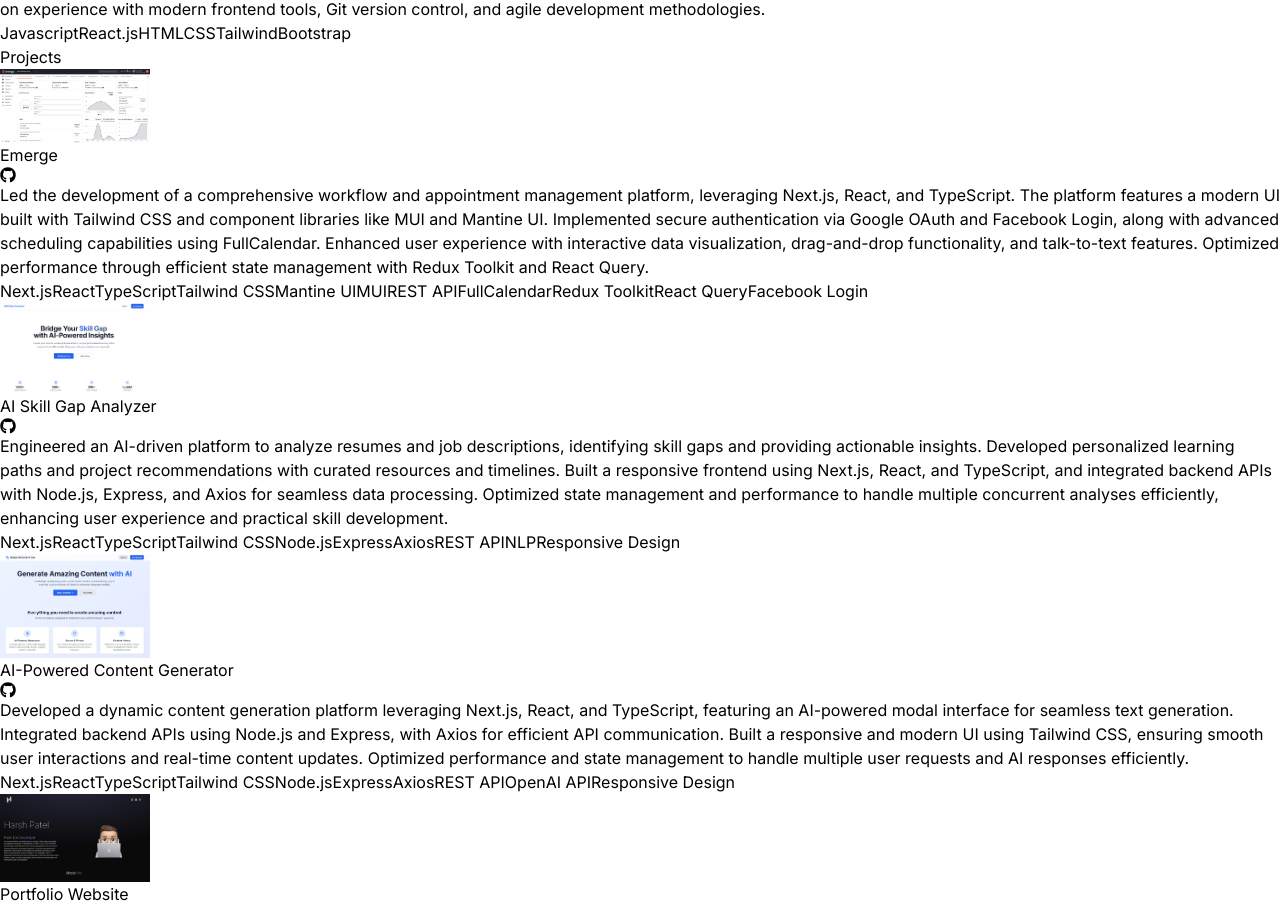
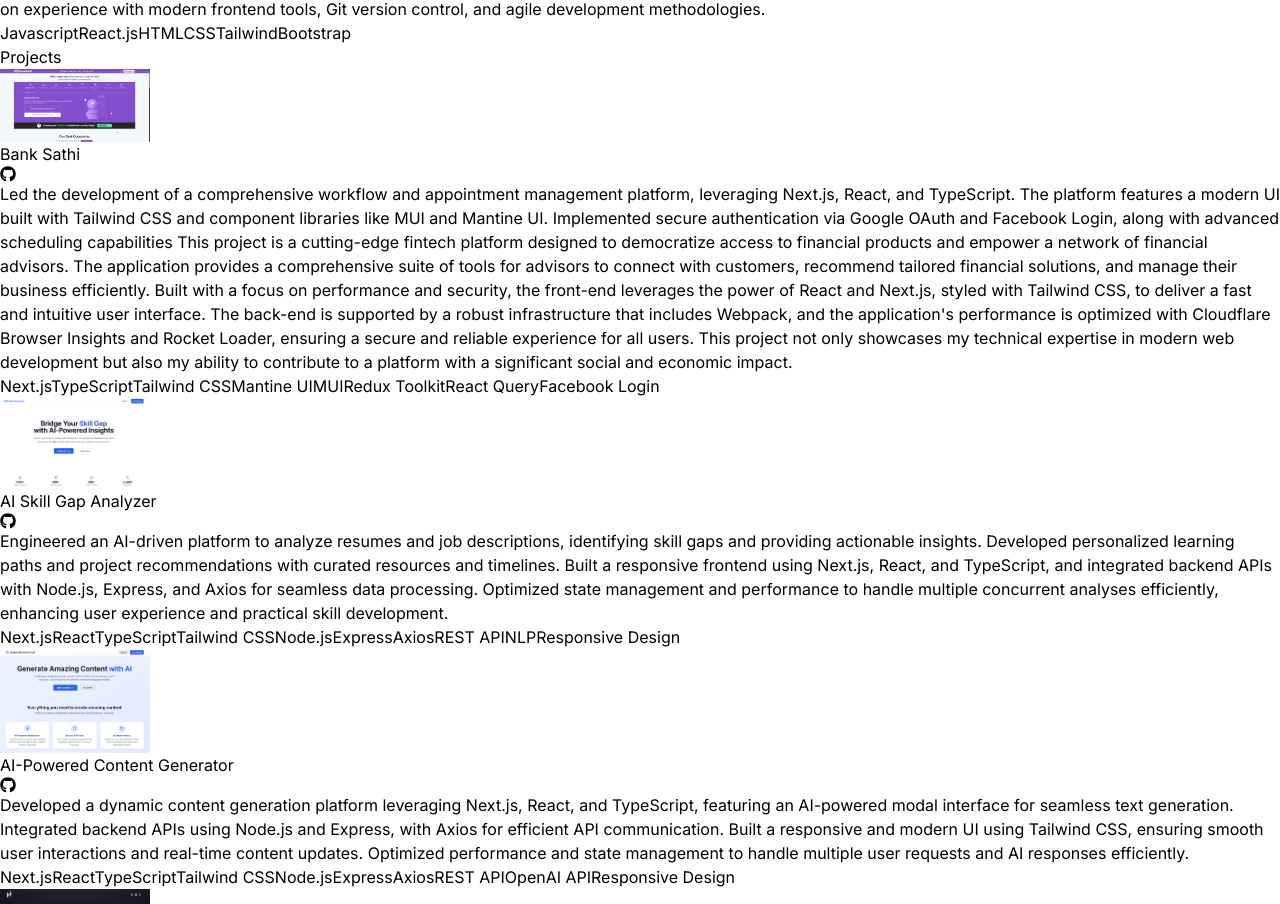
Before and after one commit to hapatel0105/Portfolio, a React (Vite) app: page / in a window 1280 px wide. Shown: the part 2771-3675 px from the top of the page. Built offline with nearby package versions, Linux system fonts and the light colour scheme.

Commit message:
Updated Project

```diff
--- a/src/constants/index.js
+++ b/src/constants/index.js
@@ -60,24 +60,21 @@ export const EXPERIENCES = [
 
 export const PROJECTS = [
   {
-    title: "Emerge",
+    title: "Bank Sathi",
     image: project8,
     description:
-      "Led the development of a comprehensive workflow and appointment management platform, leveraging Next.js, React, and TypeScript. The platform features a modern UI built with Tailwind CSS and component libraries like MUI and Mantine UI. Implemented secure authentication via Google OAuth and Facebook Login, along with advanced scheduling capabilities using FullCalendar. Enhanced user experience with interactive data visualization, drag-and-drop functionality, and talk-to-text features. Optimized performance through efficient state management with Redux Toolkit and React Query.",
+      "Led the development of a comprehensive workflow and appointment management platform, leveraging Next.js, React, and TypeScript. The platform features a modern UI built with Tailwind CSS and component libraries like MUI and Mantine UI. Implemented secure authentication via Google OAuth and Facebook Login, along with advanced scheduling capabilities This project is a cutting-edge fintech platform designed to democratize access to financial products and empower a network of financial advisors. The application provides a comprehensive suite of tools for advisors to connect with customers, recommend tailored financial solutions, and manage their business efficiently. Built with a focus on performance and security, the front-end leverages the power of React and Next.js, styled with Tailwind CSS, to deliver a fast and intuitive user interface. The back-end is supported by a robust infrastructure that includes Webpack, and the application's performance is optimized with Cloudflare Browser Insights and Rocket Loader, ensuring a secure and reliable experience for all users. This project not only showcases my technical expertise in modern web development but also my ability to contribute to a platform with a significant social and economic impact.",
     technologies: [
       "Next.js",
-      "React",
       "TypeScript",
       "Tailwind CSS",
       "Mantine UI",
       "MUI",
-      "REST API",
-      "FullCalendar",
       "Redux Toolkit",
       "React Query",
       "Facebook Login",
     ],
-    link: "https://alpha.ehr.software/",
+    link: "https://banksathi.com/",
   },
   {
     title: "AI Skill Gap Analyzer",
```
Also changed, not shown: src/assets/projects/project-8.jpg.
